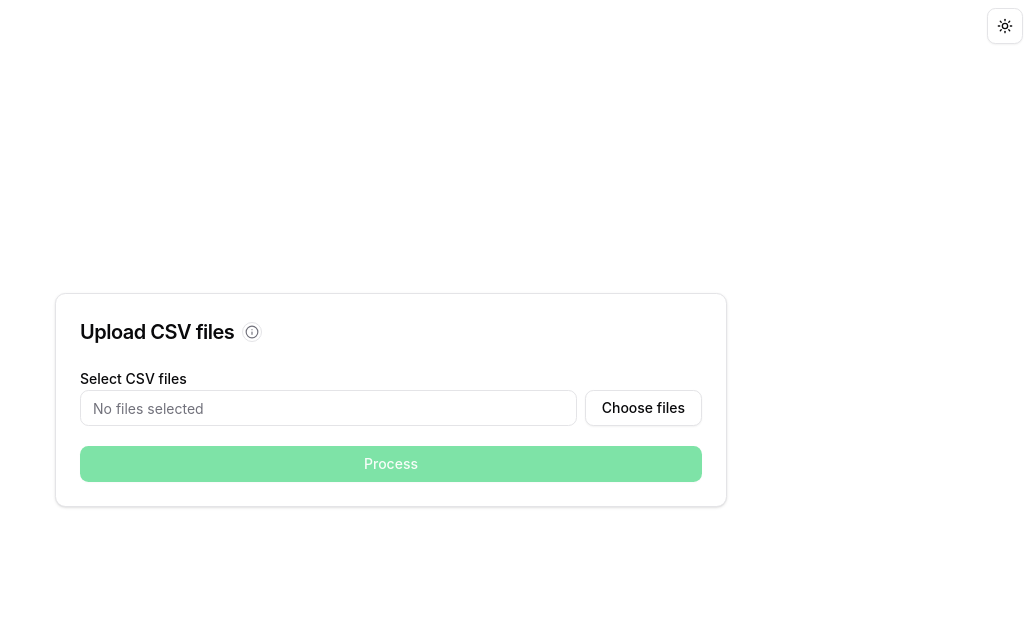
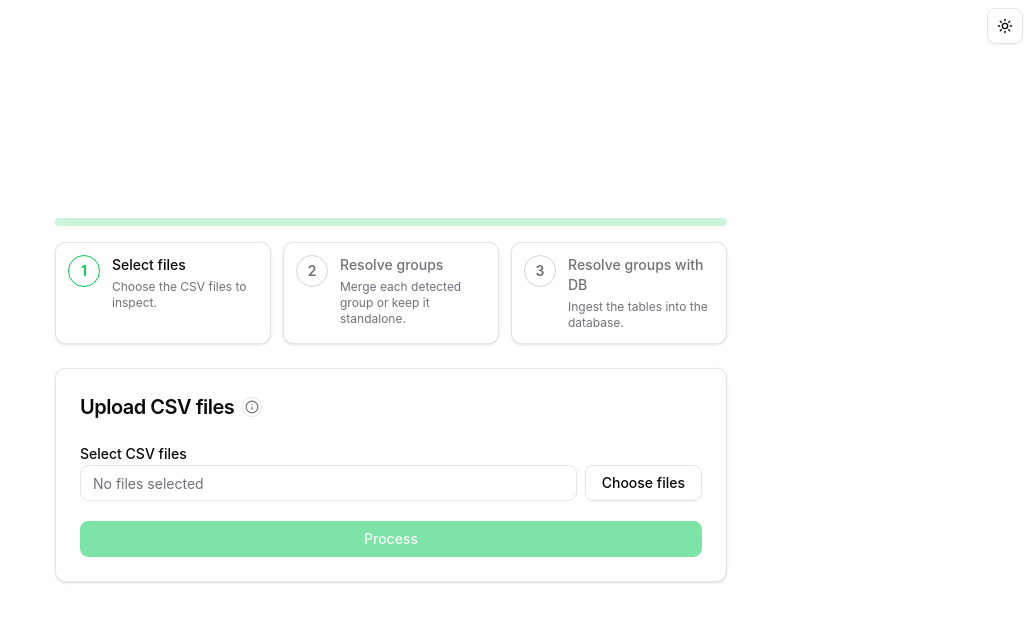
Before and after one commit to julklingel/fidashy, a SvelteKit app: page /csv-import in a window 1280 px wide. Shown: the top 622 px of the page, without its empty margins (249-1280 px from the left). Built offline with nearby package versions, Linux system fonts and the light colour scheme.

Commit message:
improved stepper

```diff
--- a/src/lib/components/CsvFileGroupingResults.svelte
+++ b/src/lib/components/CsvFileGroupingResults.svelte
@@ -102,7 +102,7 @@
 <Card>
 	{#if groupedPathsCount > 0}
 		<div class="space-y-2 rounded-md border p-3">
-			<h2 class="class=text-xl font-semibold tracking-tight">
+			<h2 class="text-xl font-semibold tracking-tight">
 				Grouping results ({groupedPathsCount} groups)
 			</h2>
 
--- a/src/lib/components/CsvFileSelectionAndGrouping.svelte
+++ b/src/lib/components/CsvFileSelectionAndGrouping.svelte
@@ -36,7 +36,7 @@
 	async function chooseCsvFiles() {
 		const response = await open({
 			multiple: true,
-			filters: [{ name: "CSV", extensions: ["csv"] }],
+			filters: [{ name: "CSV", extensions: ["csv", "CSV"] }],
 		});
 
 		if (!response) return;
--- /dev/null
+++ b/src/lib/components/CsvGroupResolutionSummary.svelte
@@ -0,0 +1,68 @@
+<script lang="ts">
+	import { Card } from "$lib/components/ui/card/index.js";
+	import type { GroupResolutionSummary } from "$lib/components/csv-types";
+
+	type Props = {
+		summary: GroupResolutionSummary;
+		soloPaths?: string[];
+	};
+
+	let { summary, soloPaths = [] }: Props = $props();
+</script>
+
+<Card className="w-full max-w-2xl rounded-lg border bg-card p-6 text-card-foreground shadow-sm">
+	<div class="space-y-4">
+		<div class="space-y-1">
+			<h2 class="text-xl font-semibold tracking-tight">Next step</h2>
+			<p class="text-sm text-muted-foreground">
+				All grouped files are resolved. Review what was merged and what stays standalone.
+			</p>
+		</div>
+
+		<div>
+			<h3 class="text-sm font-semibold">Merged groups (cached DataFrames)</h3>
+			<ul class="list-disc pl-5 text-sm text-muted-foreground">
+				{#if summary.mergedGroupIds.length === 0}
+					<li>None</li>
+				{:else}
+					{#each summary.mergedGroupIds as groupId}
+						<li>{groupId}</li>
+					{/each}
+				{/if}
+			</ul>
+		</div>
+
+		<div>
+			<h3 class="text-sm font-semibold">Standalone groups (paths per group)</h3>
+			{#if summary.standaloneGroups.length === 0}
+				<ul class="list-disc pl-5 text-sm text-muted-foreground"><li>None</li></ul>
+			{:else}
+				<ul class="space-y-2 text-sm text-muted-foreground">
+					{#each summary.standaloneGroups as group}
+						<li>
+							<p class="font-medium text-foreground">{group.group_id}</p>
+							<ul class="list-disc pl-5">
+								{#each group.paths as path}
+									<li>{path}</li>
+								{/each}
+							</ul>
+						</li>
+					{/each}
+				</ul>
+			{/if}
+		</div>
+
+		<div>
+			<h3 class="text-sm font-semibold">Solo files from first step (never grouped)</h3>
+			<ul class="list-disc pl-5 text-sm text-muted-foreground">
+				{#if soloPaths.length === 0}
+					<li>None</li>
+				{:else}
+					{#each soloPaths as path}
+						<li>{path}</li>
+					{/each}
+				{/if}
+			</ul>
+		</div>
+	</div>
+</Card>
--- /dev/null
+++ b/src/lib/components/CsvImportStepper.svelte
@@ -0,0 +1,59 @@
+<script lang="ts">
+	import { Progress } from "$lib/components/ui/progress/index.js";
+
+	type Step = {
+		id: number;
+		title: string;
+		description: string;
+	};
+
+	type Props = {
+		steps: Step[];
+		currentStep: number;
+	};
+
+	let { steps, currentStep }: Props = $props();
+
+	const progressValue = $derived.by(() => {
+		if (steps.length <= 1) return 100;
+		return ((currentStep - 1) / (steps.length - 1)) * 100;
+	});
+</script>
+
+<div class="w-full max-w-2xl space-y-4">
+	<Progress value={progressValue} class="h-2" />
+
+	<ol class="grid gap-3 sm:grid-cols-3">
+		{#each steps as step}
+			{@const isComplete = currentStep > step.id}
+			{@const isCurrent = currentStep === step.id}
+
+			<li class="rounded-lg border bg-card p-3 text-left shadow-sm transition-colors">
+				<div class="flex items-start gap-3">
+					<div
+						class={`flex h-8 w-8 shrink-0 items-center justify-center rounded-full border text-sm font-semibold ${
+							isComplete
+								? "border-primary bg-primary text-primary-foreground"
+								: isCurrent
+									? "border-primary text-primary"
+									: "border-muted-foreground/30 text-muted-foreground"
+						}`}
+					>
+						{#if isComplete}
+							✓
+						{:else}
+							{step.id}
+						{/if}
+					</div>
+
+					<div class="min-w-0 space-y-1">
+						<p class={`text-sm font-medium ${isCurrent ? "text-foreground" : "text-muted-foreground"}`}>
+							{step.title}
+						</p>
+						<p class="text-xs text-muted-foreground">{step.description}</p>
+					</div>
+				</div>
+			</li>
+		{/each}
+	</ol>
+</div>
--- a/src/routes/csv-import/+page.svelte
+++ b/src/routes/csv-import/+page.svelte
@@ -1,96 +1,65 @@
 <script lang="ts">
+  import CsvGroupResolutionSummary from "$lib/components/CsvGroupResolutionSummary.svelte";
   import CsvFileGroupingResults from "$lib/components/CsvFileGroupingResults.svelte";
+  import CsvImportStepper from "$lib/components/CsvImportStepper.svelte";
   import CsvFileSelectionAndGroupingCard from "$lib/components/CsvFileSelectionAndGrouping.svelte";
-  import { Card } from "$lib/components/ui/card/index.js";
   import type {
     GroupResolutionSummary,
     GroupWithDuplicates,
-    StandaloneGroup,
   } from "$lib/components/csv-types";
 
   let groupedPaths = $state<GroupWithDuplicates[]>([]);
   let soloPaths = $state<string[]>([]);
   const groupedPathsCount = $derived(groupedPaths.length);
-  let hasResolvedGroups = $state(false);
-  let mergedGroupIds = $state<string[]>([]);
-  let standaloneGroups = $state<StandaloneGroup[]>([]);
+  let resolutionSummary = $state<GroupResolutionSummary | null>(null);
+
+  const steps = [
+    {
+      id: 1,
+      title: "Select files",
+      description: "Choose the CSV files to inspect.",
+    },
+    {
+      id: 2,
+      title: "Resolve groups",
+      description: "Merge each detected group or keep it standalone.",
+    },
+    {
+      id: 3,
+      title: "Resolve groups with DB",
+      description: "Ingest the tables into the database.",
+    },
+  ];
+
+  const currentStep = $derived.by(() => {
+    if (resolutionSummary) return 3;
+    if (groupedPathsCount > 0) return 2;
+    return 1;
+  });
 
   function onAllGroupsResolved(summary: GroupResolutionSummary) {
-    hasResolvedGroups = true;
-    mergedGroupIds = summary.mergedGroupIds;
-    standaloneGroups = summary.standaloneGroups;
+    resolutionSummary = summary;
   }
 
   $effect(() => {
     if (groupedPathsCount === 0) {
-      hasResolvedGroups = false;
-      mergedGroupIds = [];
-      standaloneGroups = [];
+      resolutionSummary = null;
     }
   });
-
 </script>
 
 <section
   class="flex min-h-screen flex-col items-center justify-center bg-background px-4 py-8"
 >
-  {#if hasResolvedGroups}
-    <Card
-      className="w-full max-w-2xl rounded-lg border bg-card p-6 text-card-foreground shadow-sm"
-    >
-      <div class="space-y-2">
-        <h2 class="text-xl font-semibold tracking-tight">Next step</h2>
+  <div class="flex w-full max-w-2xl flex-col items-center gap-6">
+    <CsvImportStepper {steps} {currentStep} />
 
-        <div>
-          <h3 class="text-sm font-semibold">Merged groups (cached DataFrames)</h3>
-          <ul class="list-disc pl-5 text-sm text-muted-foreground">
-            {#if mergedGroupIds.length === 0}
-              <li>None</li>
-            {:else}
-              {#each mergedGroupIds as groupId}
-                <li>{groupId}</li>
-              {/each}
-            {/if}
-          </ul>
-        </div>
-
-        <div>
-          <h3 class="text-sm font-semibold">Standalone groups (paths per group)</h3>
-          {#if standaloneGroups.length === 0}
-            <ul class="list-disc pl-5 text-sm text-muted-foreground"><li>None</li></ul>
-          {:else}
-            <ul class="space-y-2 text-sm text-muted-foreground">
-              {#each standaloneGroups as group}
-                <li>
-                  <p class="font-medium text-foreground">{group.group_id}</p>
-                  <ul class="list-disc pl-5">
-                    {#each group.paths as path}
-                      <li>{path}</li>
-                    {/each}
-                  </ul>
-                </li>
-              {/each}
-            </ul>
-          {/if}
-        </div>
-
-        <div>
-          <h3 class="text-sm font-semibold">Solo files from first step (never grouped)</h3>
-          <ul class="list-disc pl-5 text-sm text-muted-foreground">
-            {#if soloPaths.length === 0}
-              <li>None</li>
-            {:else}
-              {#each soloPaths as path}
-                <li>{path}</li>
-              {/each}
-            {/if}
-          </ul>
-        </div>
-      </div>
-    </Card>
-  {:else if groupedPathsCount < 1}
-    <CsvFileSelectionAndGroupingCard bind:groupedPaths bind:soloPaths />
-  {:else}
-    <CsvFileGroupingResults {groupedPaths} {onAllGroupsResolved} />
-  {/if}
+    {#if resolutionSummary}
+      <CsvGroupResolutionSummary summary={resolutionSummary} {soloPaths} />
+    {:else if groupedPathsCount < 1}
+      <CsvFileSelectionAndGroupingCard bind:groupedPaths bind:soloPaths />
+    {:else}
+      <CsvFileGroupingResults {groupedPaths} {onAllGroupsResolved} />
+    {/if}
+  </div>
 </section>
```
